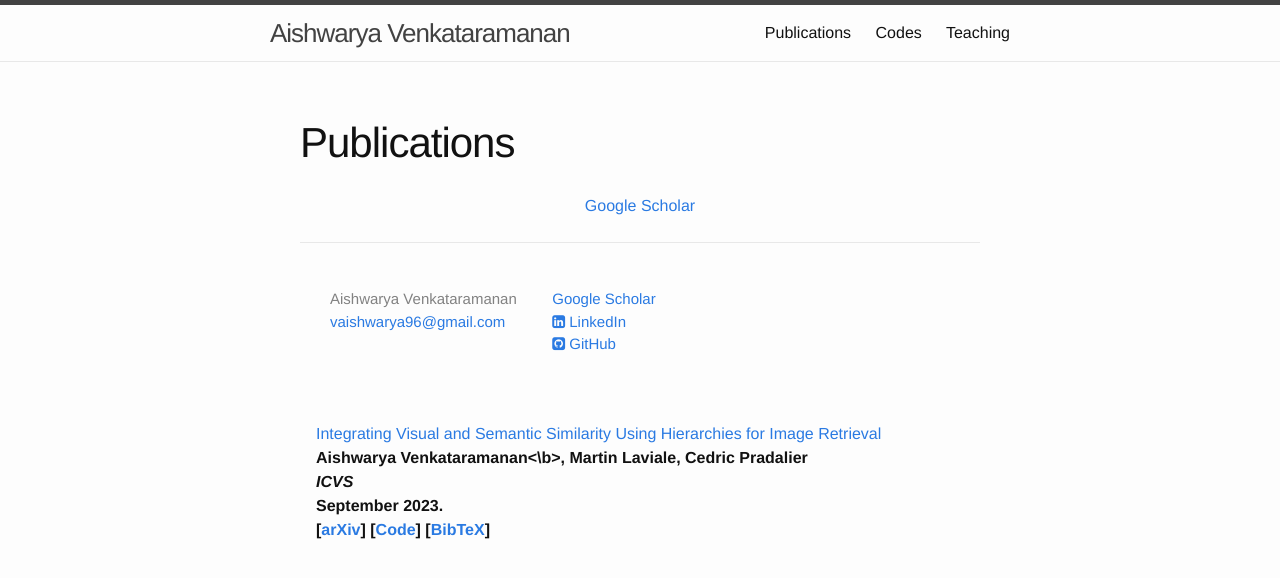
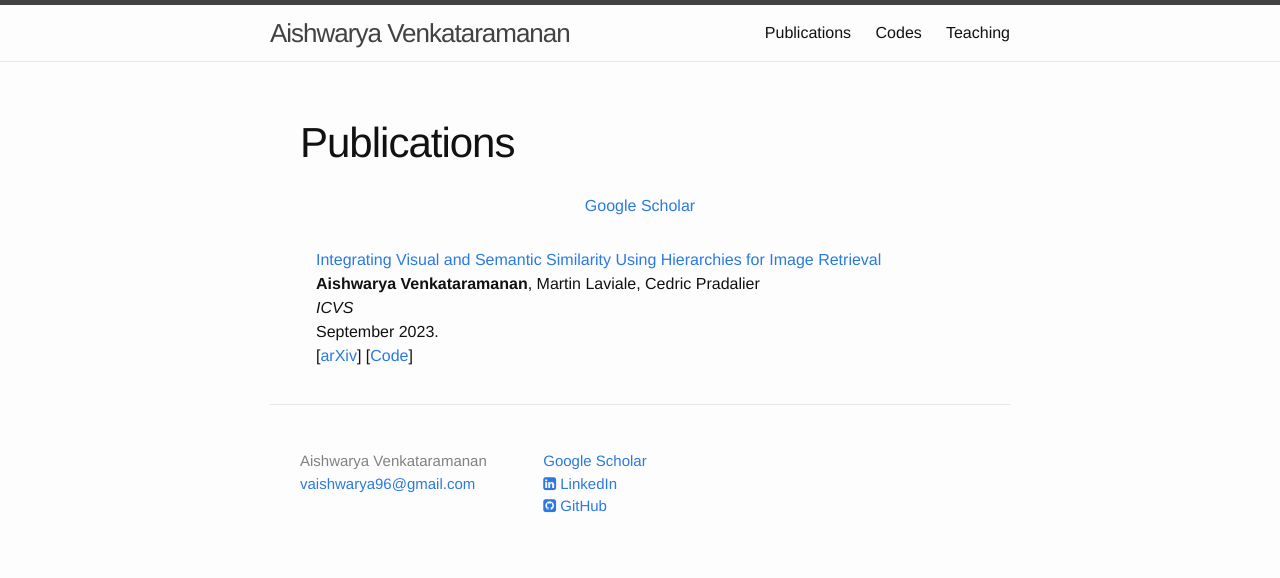
Before and after one commit to vaishwarya96/vaishwarya96.github.io, a Jekyll site: the page built from publications/index.html, in a window 1280 px wide. Shown: the top 578 px of the page. Built offline with Jekyll 4.4.1, drawn with Linux system fonts in a browser that asks for light colours; nearby versions of some CDN libraries; a style sheet for code colours, icons or effects is not loaded.

Commit message:
Adding publications

```diff
--- a/publications/index.html
+++ b/publications/index.html
@@ -44,7 +44,7 @@ layout: default
         <a href="https://arxiv.org/pdf/2308.08431.pdf">Integrating Visual and Semantic Similarity Using Hierarchies for Image Retrieval</a>
 
         <br>
-        <b>Aishwarya Venkataramanan<\b>, Martin Laviale, Cedric Pradalier<br>
+        <b>Aishwarya Venkataramanan</b>, Martin Laviale, Cedric Pradalier<br>
         <i>ICVS</i><br>
 
         September 2023.<br>
@@ -54,17 +54,8 @@ layout: default
 
         [<a href="https://github.com/vaishwarya96/Hierarchy-image-retrieval">Code</a>]
 
+    </td>
+    </tr>
 
 
-
-
-
-
-
-
-
-
-        [<a href="https://johnwlambert.github.io/assets/bibtex/Montali23arxiv_wosac.txt">BibTeX</a>]
-
-    </td>
-    </tr>
+    </tbody></table>
```
